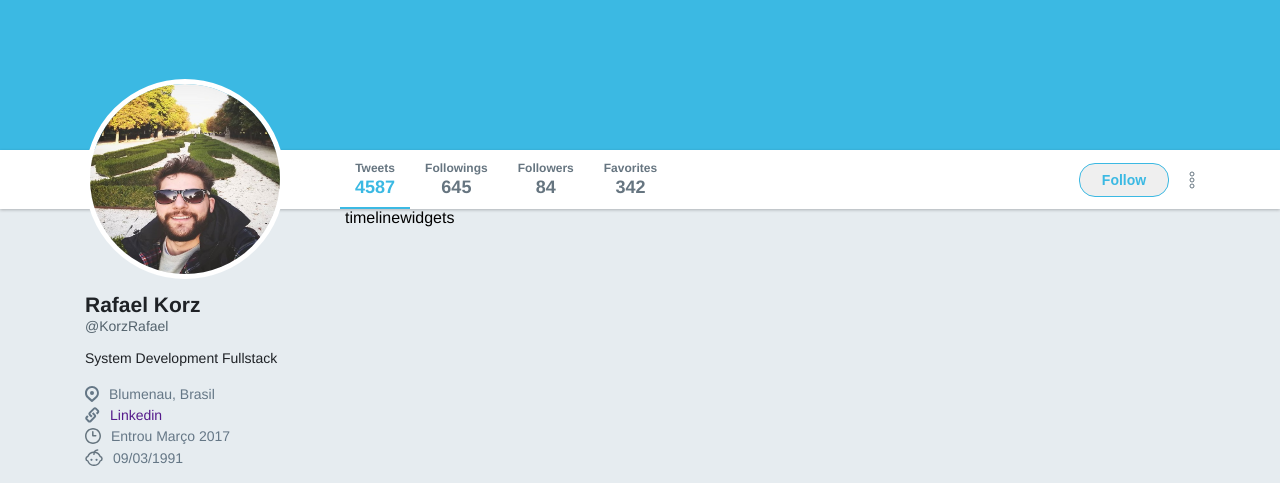
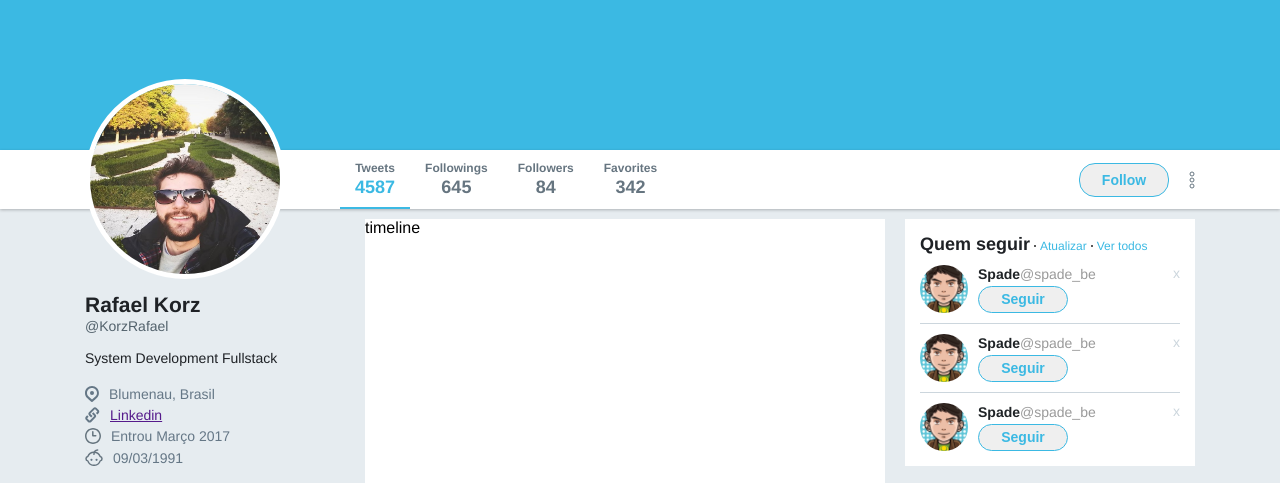
Before and after one commit to rafaelkorz/test-flexbox, a plain HTML site: page index.html in a window 1280 px wide. Shown: the part 276-759 px from the top of the page. Drawn offline with Linux system fonts and the light colour scheme.

Commit message:
Finished follow

```diff
--- a/index.html
+++ b/index.html
@@ -103,7 +103,47 @@
       timeline
     </section>
     <aside class="widgets">
-      widgets
+
+      <div class="widget follow">
+        <div class="title">
+          <strong>Quem seguir</strong>
+          <a href="">Atualizar</a>
+          <a href="">Ver todos</a>
+        </div>
+
+        <ul>
+          <li>
+            <div class="profile">
+              <img src="/images/avatar2.png" alt="Avatar">
+              <div class="info">
+                <strong>Spade<span>@spade_be</span></strong>
+                <button>Seguir</button>
+              </div>
+            </div>
+            <a href="">x</a>
+          </li>
+          <li>
+            <div class="profile">
+              <img src="/images/avatar2.png" alt="Avatar">
+              <div class="info">
+                <strong>Spade<span>@spade_be</span></strong>
+                <button>Seguir</button>
+              </div>
+            </div>
+            <a href="">x</a>
+          </li>
+          <li>
+            <div class="profile">
+              <img src="/images/avatar2.png" alt="Avatar">
+              <div class="info">
+                <strong>Spade<span>@spade_be</span></strong>
+                <button>Seguir</button>
+              </div>
+            </div>
+            <a href="">x</a>
+          </li>
+        </ul>
+      </div>
     </aside>
   </div>
 </body>
--- a/style.css
+++ b/style.css
@@ -2,7 +2,6 @@
   margin: 0;
   padding: 0;
   box-sizing: border-box;
-  text-decoration: none;
 }
 
 body {
@@ -289,3 +288,199 @@ div.wrapper-content aside.profile .images ul li {
   flex: 1 0 auto;
   margin: 0 5px 5px 0;
 }
+
+div.wrapper-content .timeline {
+  flex: 1;
+  background: #fff;
+  margin: 10px 20px 0;
+}
+
+div.wrapper-content .timeline nav {
+  border-bottom: 1px solid #e6ecf0;
+  padding: 10px 15px;
+}
+
+div.wrapper-content .timeline nav a {
+  text-decoration: none;
+  color: #3bb9e3;
+  font-size: 18px;
+  font-weight: bold;
+  margin-left: 20px;
+}
+
+div.wrapper-content .timeline nav a:first-child {
+  margin: 0;
+}
+
+div.wrapper-content .timeline nav a.active {
+  color: #1f2226;
+}
+
+div.wrapper-content .timeline ul.tweets {
+  list-style: none;
+}
+
+div.wrapper-content .timeline ul.tweets li {
+  border-bottom: 1px solid #e6ecf0;
+  padding: 10px 15px;
+  display: flex;
+}
+
+div.wrapper-content .timeline ul.tweets li > img {
+  width: 48px;
+  height: 48px;
+  border-radius: 50%;
+}
+
+div.wrapper-content .timeline ul.tweets li .info {
+  margin-left: 10px;
+  display: flex;
+  flex-direction: column;
+}
+
+div.wrapper-content .timeline ul.tweets li .info strong {
+  font-size: 14px;
+  color: #1f2326;
+}
+
+div.wrapper-content .timeline ul.tweets li .info strong span {
+  font-weight: normal;
+  font-size: 13px;
+  color: #7b8b9a;
+}
+
+div.wrapper-content .timeline ul.tweets li .info p {
+  font-size: 14px;
+  color: #1f2326;
+  margin-top: 5px;
+}
+
+div.wrapper-content .timeline ul.tweets li .actions {
+  display: flex;
+  margin-top: 20px;
+}
+
+div.wrapper-content .timeline ul.tweets li .actions a {
+  display: flex;
+  align-items: center;
+  text-decoration: none;
+  color: #667580;
+  font-weight: bold;
+  font-size: 12px;
+  margin-left: 30px;
+}
+
+div.wrapper-content .timeline ul.tweets li .actions a:first-child {
+  margin-left: 0;
+}
+
+div.wrapper-content .timeline ul.tweets li .actions a img {
+  margin-right: 5px;
+}
+
+div.wrapper-content aside.widgets {
+  width: 290px;
+  margin-top: 10px;
+}
+
+div.wrapper-content aside.widgets .widget {
+  background: #fff;
+  padding: 15px;
+}
+
+div.wrapper-content aside.widgets .widget .title {
+  display: flex;
+  align-items: baseline;
+}
+
+div.wrapper-content aside.widgets .widget .title strong {
+  font-size: 18px;
+  color: #1f2226;
+}
+
+div.wrapper-content aside.widgets .widget .title a {
+  color: #3bb9e3;
+  font-size: 12px;
+  text-decoration: none;
+  position: relative;
+  padding-left: 10px;
+}
+
+div.wrapper-content aside.widgets .widget .title a::before {
+  content: "";
+  width: 2px;
+  height: 2px;
+  border-radius: 50%;
+  background: #222;
+  position: absolute;
+  left: 4px;
+  top: 6px;
+}
+
+div.wrapper-content aside.widgets .follow ul {
+  list-style: none;
+  margin-top: 10px;
+}
+
+div.wrapper-content aside.widgets .follow ul li {
+  display: flex;
+  justify-content: space-between;
+  border-bottom: 1px solid #ccd6dd;
+  padding-bottom: 10px;
+  margin-bottom: 10px;
+}
+
+div.wrapper-content aside.widgets .follow ul li:last-child {
+  margin-bottom: 0;
+  padding-bottom: 0;
+  border: 0;
+}
+
+div.wrapper-content aside.widgets .follow ul li .profile {
+  display: flex;
+  align-items: center;
+}
+
+div.wrapper-content aside.widgets .follow ul li .profile img {
+  width: 48px;
+  height: 48px;
+  border-radius: 50%;
+}
+
+div.wrapper-content aside.widgets .follow ul li .profile .info {
+  margin-left: 10px;
+  display: flex;
+  flex-direction: column;
+}
+
+div.wrapper-content aside.widgets .follow ul li .profile .info strong {
+  font-size: 14px;
+  color: #1f2326;
+}
+
+div.wrapper-content aside.widgets .follow ul li .profile .info strong span {
+  font-weight: normal;
+  color: #9a9a9a;
+}
+
+div.wrapper-content aside.widgets .follow ul li .profile .info button {
+  height: 27px;
+  margin-top: 4px;
+
+  display: flex;
+  align-items: center;
+  justify-content: center;
+
+  width: 90px;
+  font-weight: bold;
+  font-size: 14px;
+  color: #3bb9e3;
+  border: 1px solid #3bb9e3;
+  border-radius: 16px;
+}
+
+div.wrapper-content aside.widgets .follow ul li > a {
+  color: #ccd6dd;
+  text-decoration: none;
+  font-size: 14px;
+}
```
